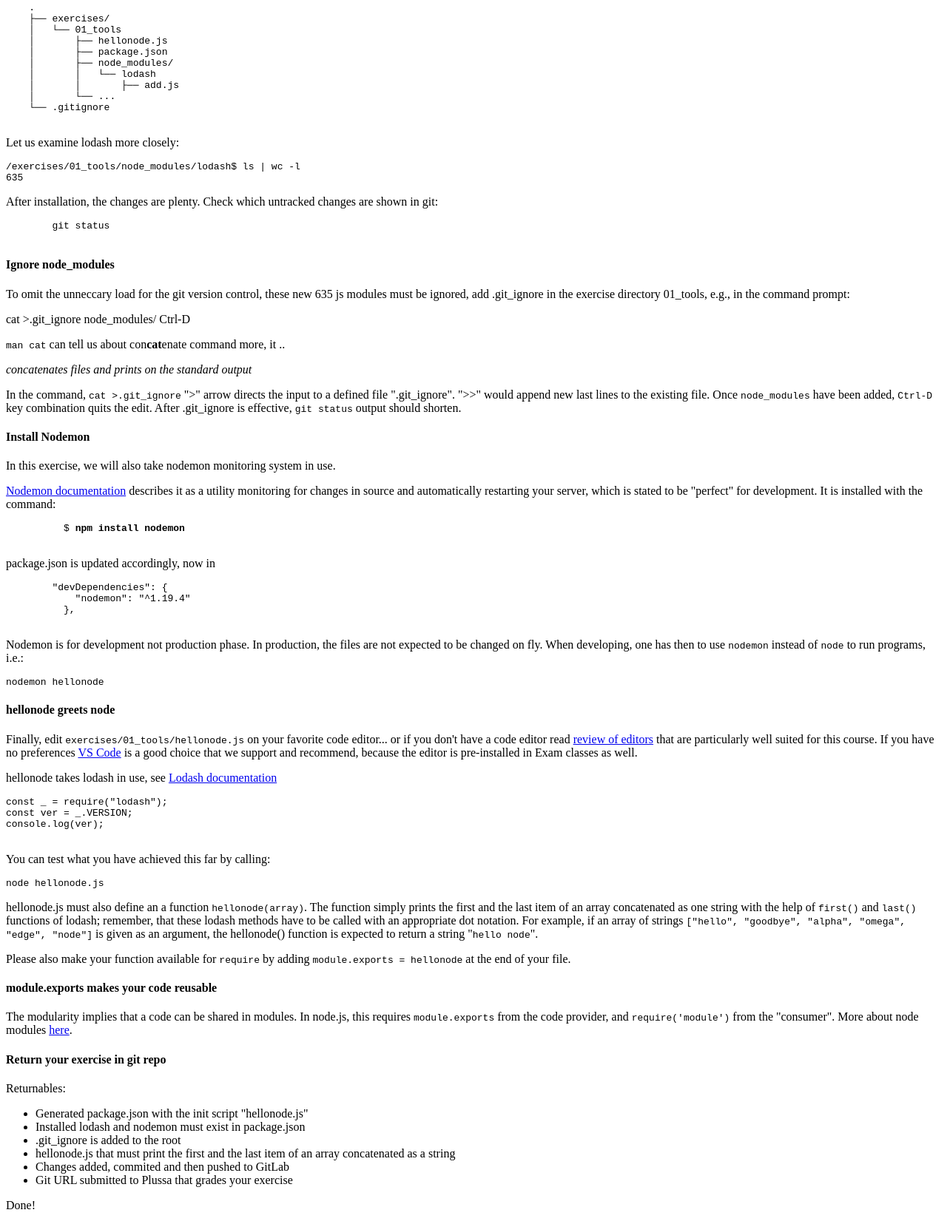
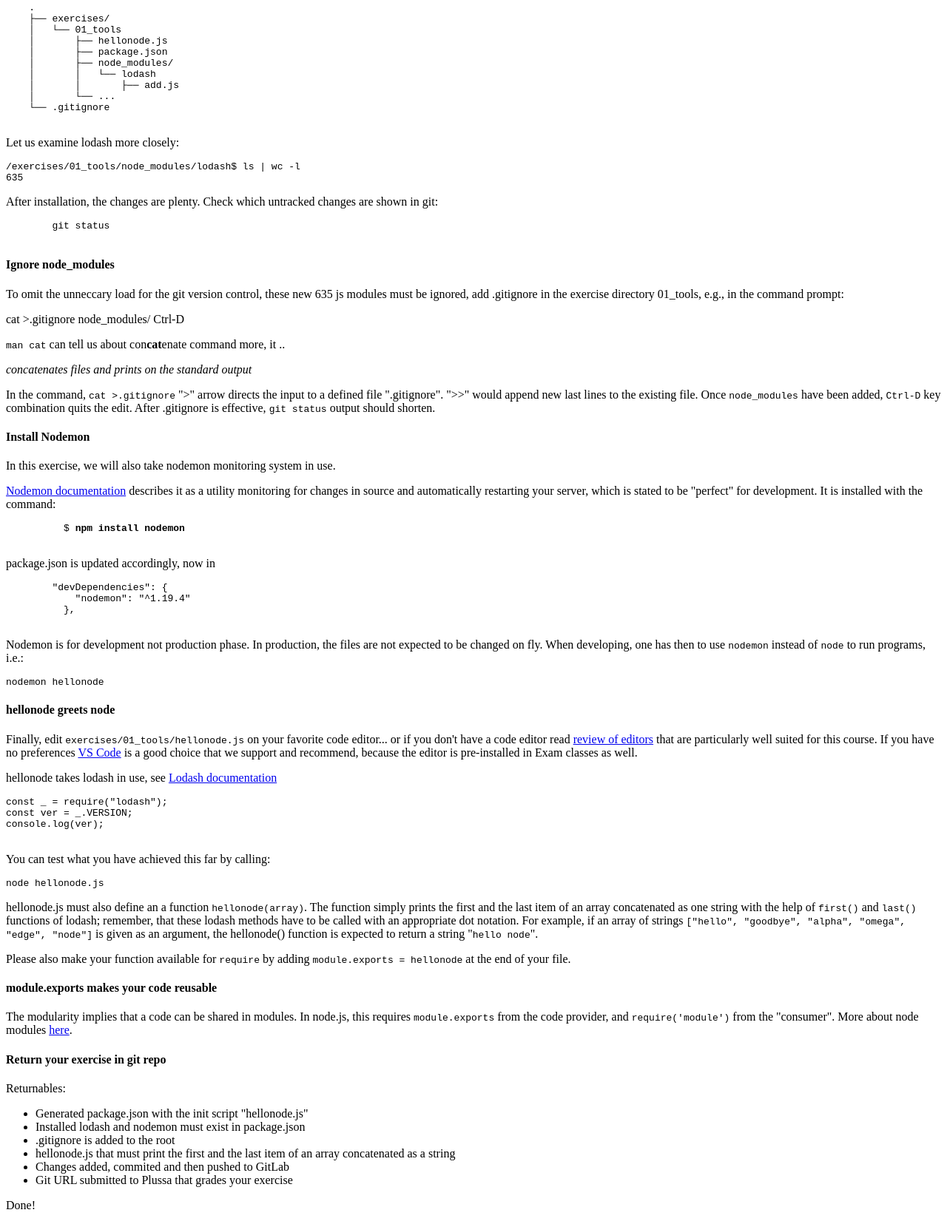
Before and after one commit to nhitran-tuni/webdev1, a plain HTML site: page exercises/01_tools/hellonode.html in a window 1280 px wide. Shown: the part 1561-3216 px from the top of the page at 74% size. Drawn offline with Linux system fonts and the light colour scheme.

Commit message:
.git_ignore -> .gitignore

```diff
--- a/exercises/01_tools/hellonode.html
+++ b/exercises/01_tools/hellonode.html
@@ -144,9 +144,9 @@ found 0 vulnerabilities
     <h4>Ignore node_modules</h4>
     <p>To omit the unneccary load for the git version control,
         these new 635 js modules must be ignored, add
-        .git_ignore in the exercise directory 01_tools, e.g., in the command prompt:
+        .gitignore in the exercise directory 01_tools, e.g., in the command prompt:
     </p>
-    cat >.git_ignore
+    cat >.gitignore
     node_modules/
     Ctrl-D
     </pre>
@@ -154,10 +154,10 @@ found 0 vulnerabilities
     <cite>
         concatenates files and prints on the standard output
     </cite>
-    <p> In the command, <code>cat >.git_ignore</code> ">" arrow directs the input to a defined file ".git_ignore".
+    <p> In the command, <code>cat >.gitignore</code> ">" arrow directs the input to a defined file ".gitignore".
         ">>" would append new last lines to the existing file.
         Once <code>node_modules</code> have been added, <code>Ctrl-D</code> key combination quits the edit.
-        After .git_ignore is effective, <code>git status</code> output should shorten.
+        After .gitignore is effective, <code>git status</code> output should shorten.
     </p>
 
 
@@ -220,7 +220,8 @@ an array of strings <code>["hello", "goodbye", "alpha", "omega", "edge", "node"]
         is given as an argument, the hellonode() function is expected to return a string "<samp>hello node</samp>".</p>
 
 
-<p>Please also make your function available for <code>require</code> by adding <code>module.exports = hellonode</code> at the end of your file.
+    <p>Please also make your function available for <code>require</code> by adding
+        <code>module.exports = hellonode</code> at the end of your file.
     </p>
 
 
@@ -229,7 +230,8 @@ is given as an argument, the hellonode() function is expected to return a string
     The modularity implies that a code can be shared in modules.
     In node.js, this requires <code>module.exports</code> from the
     code provider, and <code>require('module')</code> from the "consumer".
-More about node modules <a href="https://www.nodebeginner.org/blog/post/nodejs-tutorial-what-are-node.js-modules/">here</a>.
+    More about node modules <a
+        href="https://www.nodebeginner.org/blog/post/nodejs-tutorial-what-are-node.js-modules/">here</a>.
     </p>
 
     <h4>Return your exercise in git repo</h4>
@@ -237,7 +239,7 @@ More about node modules <a href="https://www.nodebeginner.org/blog/post/nodejs-t
     <ul>
         <li>Generated package.json with the init script "hellonode.js"</li>
         <li>Installed lodash and nodemon must exist in package.json</li>
-        <li>.git_ignore is added to the root</li>
+        <li>.gitignore is added to the root</li>
         <li>hellonode.js that must print the first and the last item of an array concatenated as a string</li>
         <li>Changes added, commited and then pushed to GitLab</li>
         <li>Git URL submitted to Plussa that grades your exercise</li>
```
Lines whose indentation alone changed are shown as unchanged.
